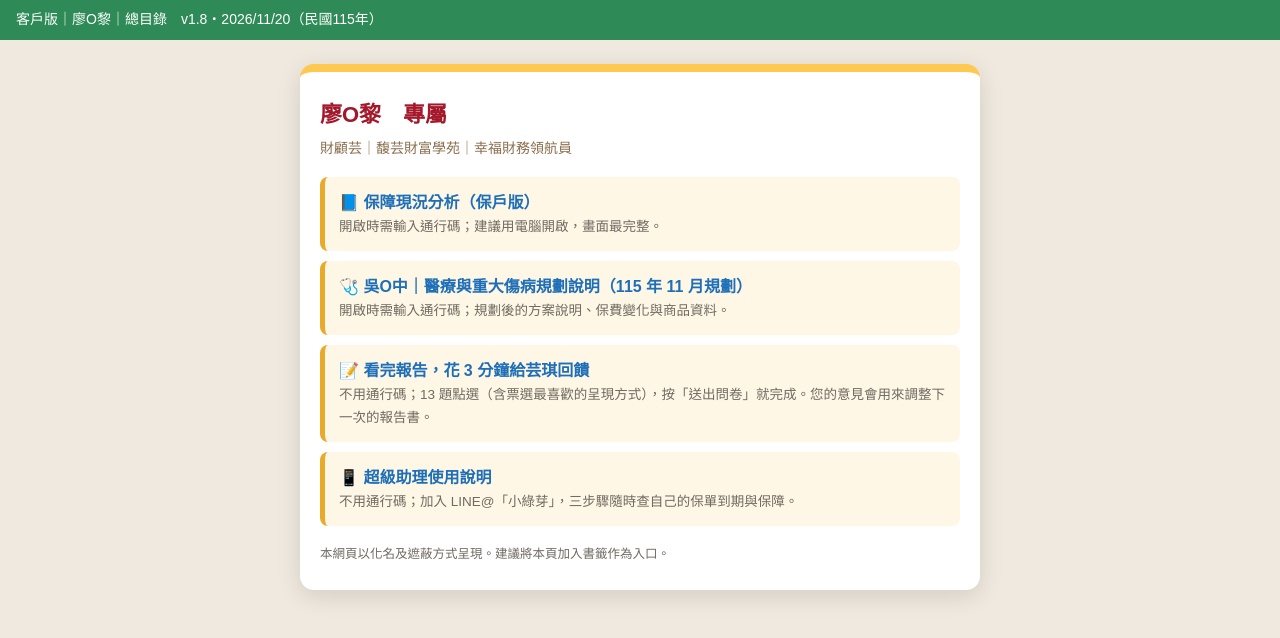
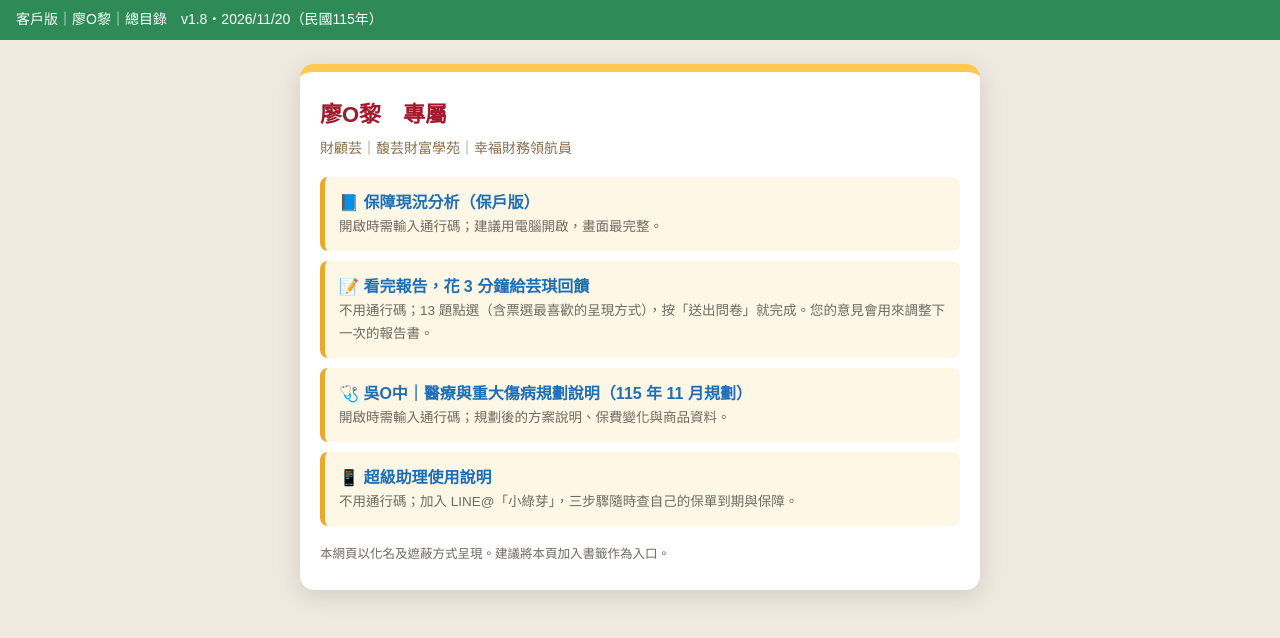
Before and after one commit to angie26501-lgtm/private, a plain HTML site: page lpl/index.html in a window 1280 px wide. Drawn offline with Linux system fonts and the light colour scheme.

Commit message:
lpl：回饋問卷移回保障現況分析下方
Co-Authored-By: Claude Opus 5.5 <noreply@anthropic.com>
Claude-Session: https://claude.ai/code/session_01GFdyqprMMyGimdkeaGeEXw

```diff
--- a/lpl/index.html
+++ b/lpl/index.html
@@ -12,7 +12,7 @@ a.it span{display:block;color:#6f6a62;font-weight:400;font-size:13.5px}.f{font-s
 @media (max-width:680px){.card{margin:14px 12px}}</style></head>
 <body><div class="band">客戶版｜廖O黎｜總目錄　v1.8・2026/11/20（民國115年）</div>
 <div class="card"><h1>廖O黎　專屬</h1><div class="sub">財顧芸｜馥芸財富學苑｜幸福財務領航員</div>
-<a class="it" href="lpl-review.html">📘 保障現況分析（保戶版）<span>開啟時需輸入通行碼；建議用電腦開啟，畫面最完整。</span></a><a class="it" href="lpl-wu-plan.html">🩺 吳O中｜醫療與重大傷病規劃說明（115 年 11 月規劃）<span>開啟時需輸入通行碼；規劃後的方案說明、保費變化與商品資料。</span></a><a class="it" href="https://angie26501-lgtm.github.io/private/course/policy-survey.html?c=lpl" target="_blank" rel="noopener">📝 看完報告，花 3 分鐘給芸琪回饋<span>不用通行碼；13 題點選（含票選最喜歡的呈現方式），按「送出問卷」就完成。您的意見會用來調整下一次的報告書。</span></a><a class="it" href="https://angie26501-lgtm.github.io/private/course/assistant-guide.html" target="_blank" rel="noopener">📱 超級助理使用說明<span>不用通行碼；加入 LINE@「小綠芽」，三步驟隨時查自己的保單到期與保障。</span></a>
+<a class="it" href="lpl-review.html">📘 保障現況分析（保戶版）<span>開啟時需輸入通行碼；建議用電腦開啟，畫面最完整。</span></a><a class="it" href="https://angie26501-lgtm.github.io/private/course/policy-survey.html?c=lpl" target="_blank" rel="noopener">📝 看完報告，花 3 分鐘給芸琪回饋<span>不用通行碼；13 題點選（含票選最喜歡的呈現方式），按「送出問卷」就完成。您的意見會用來調整下一次的報告書。</span></a><a class="it" href="lpl-wu-plan.html">🩺 吳O中｜醫療與重大傷病規劃說明（115 年 11 月規劃）<span>開啟時需輸入通行碼；規劃後的方案說明、保費變化與商品資料。</span></a><a class="it" href="https://angie26501-lgtm.github.io/private/course/assistant-guide.html" target="_blank" rel="noopener">📱 超級助理使用說明<span>不用通行碼；加入 LINE@「小綠芽」，三步驟隨時查自己的保單到期與保障。</span></a>
 <div class="f">本網頁以化名及遮蔽方式呈現。建議將本頁加入書籤作為入口。</div></div><!--nocopy:v1--><style>body.nocp{-webkit-user-select:none;user-select:none;-webkit-touch-callout:none}body.nocp input,body.nocp textarea,body.nocp [contenteditable]{-webkit-user-select:text;user-select:text}</style><script>(function(){var d=document;function adm(){try{return (window.__wRole||window.__wRem||'')==='管理者'}catch(e){return false}}function ok(t){if(adm())return true;t=t&&t.closest?t:(t&&t.parentElement);return t&&t.closest&&t.closest('input,textarea,select,[contenteditable],[data-allow-copy]')}setInterval(function(){if(adm()&&d.body&&d.body.classList.contains('nocp'))d.body.classList.remove('nocp')},700);
 function on(){d.body&&d.body.classList.add('nocp')}if(d.body)on();else d.addEventListener('DOMContentLoaded',on);
 ['contextmenu','copy','cut','dragstart','selectstart'].forEach(function(t){d.addEventListener(t,function(e){if(!ok(e.target))e.preventDefault()},true)});
```
